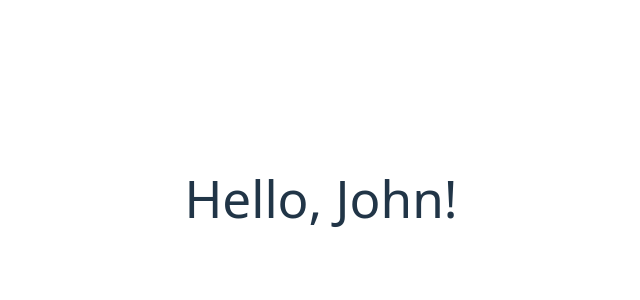
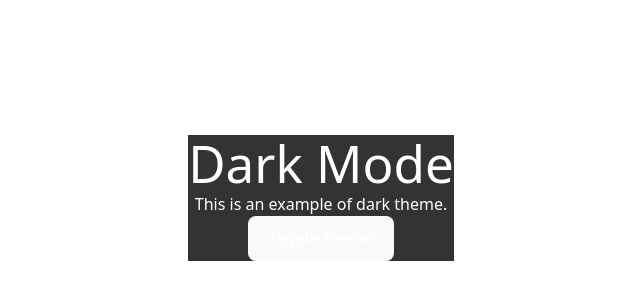
Before and after one commit to ManavSinghla/INT252, a React app in the folder my-vite-project/: page / in a window 1280 px wide. Shown: the part 202-502 px from the top of the page, without its empty margins (319-959 px from the left). Built offline with nearby package versions, Linux system fonts and the light colour scheme; the HTML template or start-up script is replaced by a standard one.

Commit message:
18/11/25

```diff
--- /dev/null
+++ b/my-vite-project/src/12 dark Light mode.jsx
@@ -0,0 +1,27 @@
+import React,{createContext, useContext } from "react";
+
+const ThemeContext = createContext();
+function App(){
+    return (
+        <ThemeContext.Provider value={"dark"}>
+            <Child />
+        </ThemeContext.Provider>
+    );
+}
+function Child(){
+    const theme = useContext(ThemeContext);
+    const styles = {
+        backgroundColor: theme === "dark" ? "#333" : "#fff",
+        color: theme === "dark" ? "#fff" : "#000"
+    };
+    return (
+        <div style={styles}>
+            <h1>{theme === "dark" ? "Dark Mode" : "Light Mode"}</h1>
+            <p>This is an example of {theme} theme.</p>
+            <button onClick={()=>theme=useContext("light")}>Toggle Theme</button>
+
+        </div>
+    );
+}
+
+export default App;
--- a/my-vite-project/src/App.jsx
+++ b/my-vite-project/src/App.jsx
@@ -11,6 +11,7 @@ import Counter1 from './8 counter.jsx'
 import Box from "./9 colourChangingbox.jsx";
 import WelcomeMessage from "./10 useEffect.jsx";
 import NameContext from "./11 useContext.jsx";
+import ThemeContext from "./12 dark Light mode.jsx";
 
 function App() {
   // const name="John";
@@ -20,7 +21,7 @@ function App() {
     <>
     {/* <h1 className="text-red-500">{name}</h1>
     <p>{display}</p> */}
-    <NameContext />
+    <ThemeContext />
     </>
   );
 }
```
